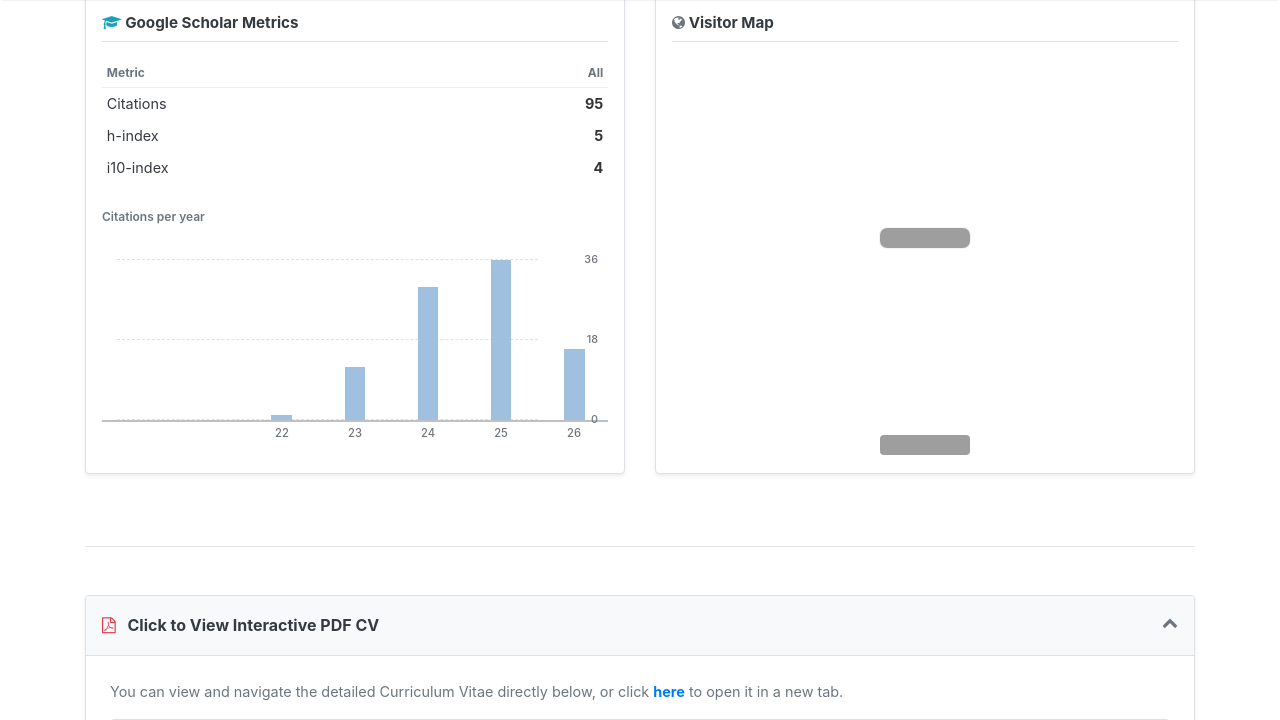
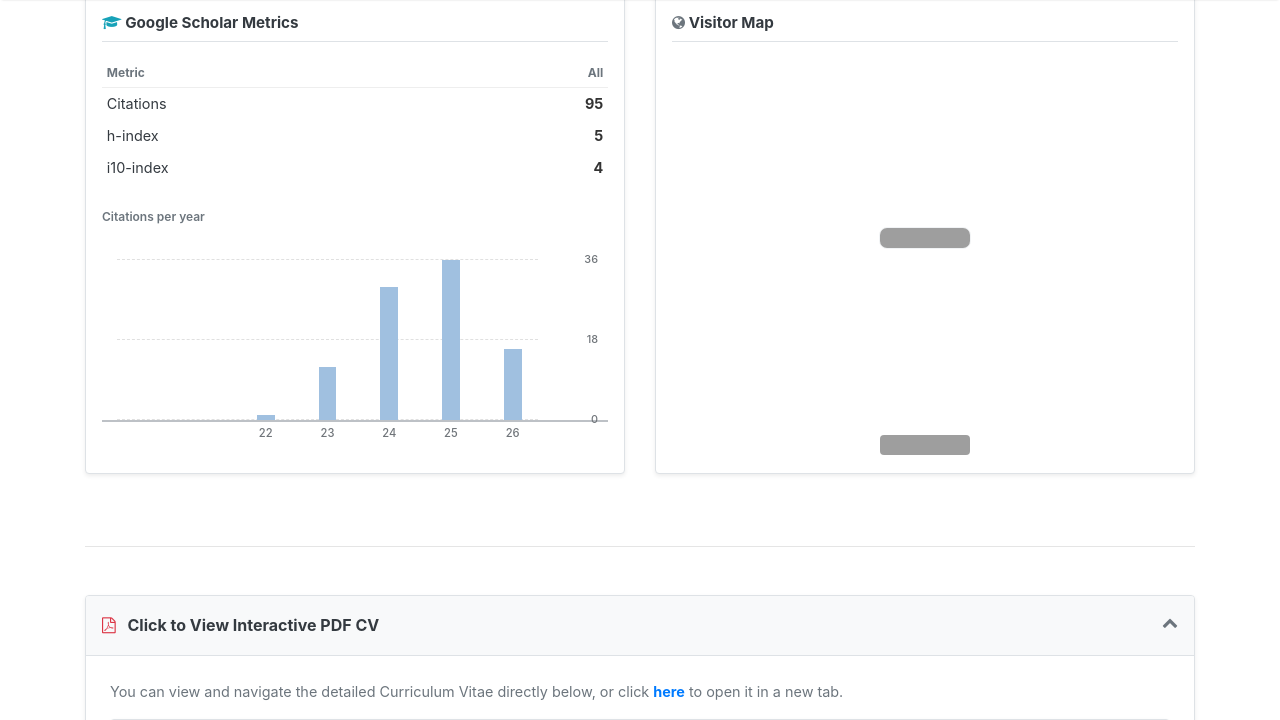
Before and after one commit to KyungMinJin/KyungMinJin.github.io, a Jekyll site: the page built from _pages/about.md, in a window 1280 px wide and 1400 px high, scrolled down 924 px. Shown: the top 720 px of the window. Built offline with Jekyll 4.4.1, drawn with Linux system fonts in a browser that asks for light colours; nearby versions of some CDN libraries; comment, search, counter and statistics services are not loaded; grey boxes are pictures that could not be loaded.

Commit message:
refactor: update scholar graph layout and improve visitor map error handling

```diff
--- a/_pages/about.md
+++ b/_pages/about.md
@@ -95,7 +95,7 @@ comments: true
             {% endif %}
         {% endfor %}
 
-        <div class="scholar-graph px-1">
+        <div class="scholar-graph">
             <!-- Y-axis Guidelines & Labels -->
             <div class="scholar-y-line" style="bottom: 160px;"></div>
             <span class="scholar-y-label" style="bottom: 160px;">{{ max_cites }}</span>
--- a/assets/css/screen.css
+++ b/assets/css/screen.css
@@ -1499,8 +1499,8 @@ details pre {
     height: 180px;
     border-bottom: 2px solid #bdc1c6; /* Google Scholar baseline color */
     padding-bottom: 0px;
-    padding-left: 15px; /* Added left padding to balance spacing */
-    padding-right: 70px; /* Increased right padding to prevent the 2026 column from sticking out or overlapping labels */
+    padding-left: 15px !important; /* Added left padding to balance spacing */
+    padding-right: 70px !important; /* Increased right padding to prevent the 2026 column from sticking out or overlapping labels */
     position: relative;
     background: none; /* Removed gridlines to match Scholar */
     margin-top: 15px;
--- a/index.html
+++ b/index.html
@@ -974,7 +974,7 @@ title: Home
                         {% endif %}
                     {% endfor %}
 
-                    <div class="scholar-graph px-1">
+                    <div class="scholar-graph">
                         <!-- Y-axis Guidelines & Labels -->
                         <div class="scholar-y-line" style="bottom: 160px;"></div>
                         <span class="scholar-y-label" style="bottom: 160px;">{{ max_cites }}</span>
```
Also changed, not shown: other parts of _pages/about.md (+1 -1 lines), other parts of index.html (+1 -1 lines), 4 other files.
